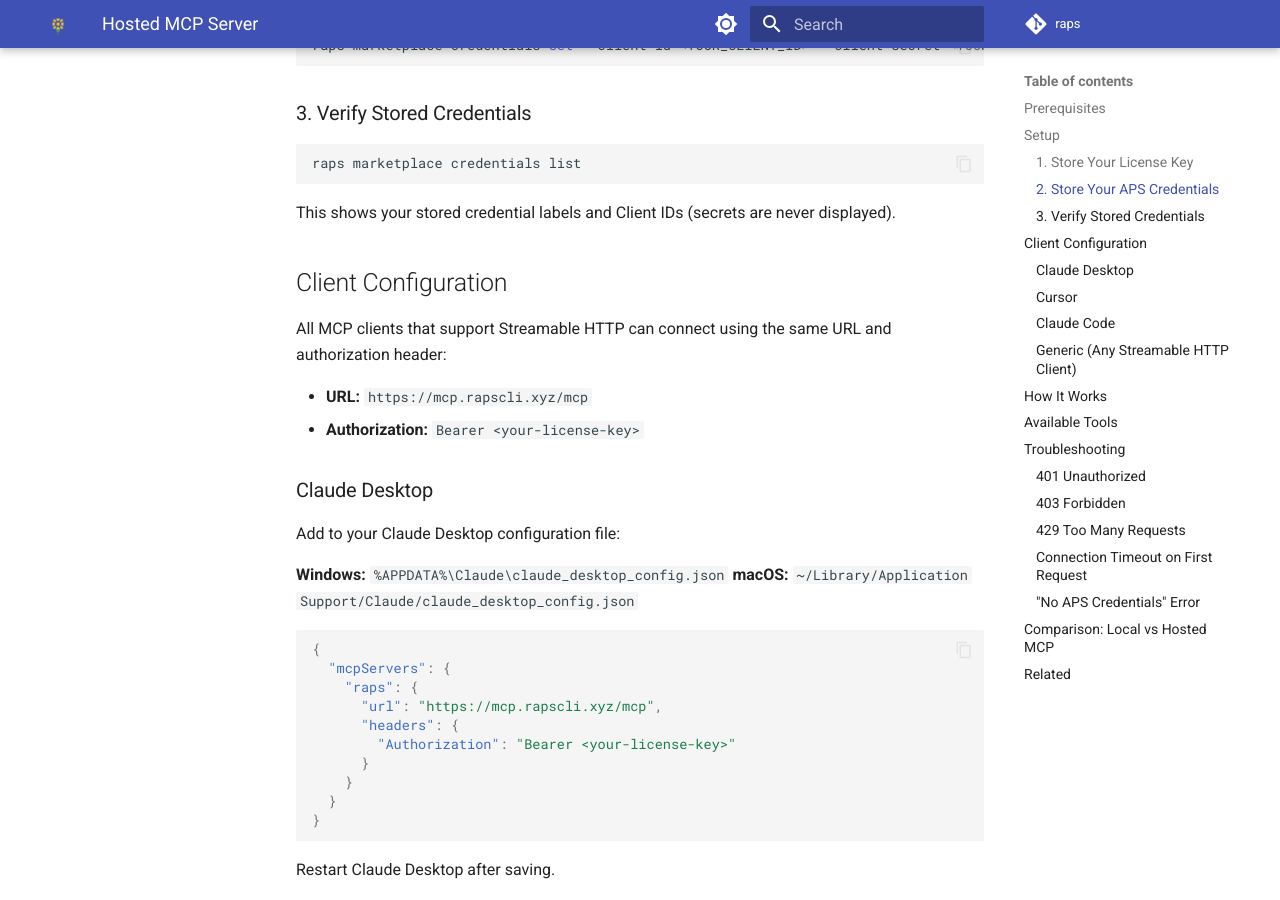
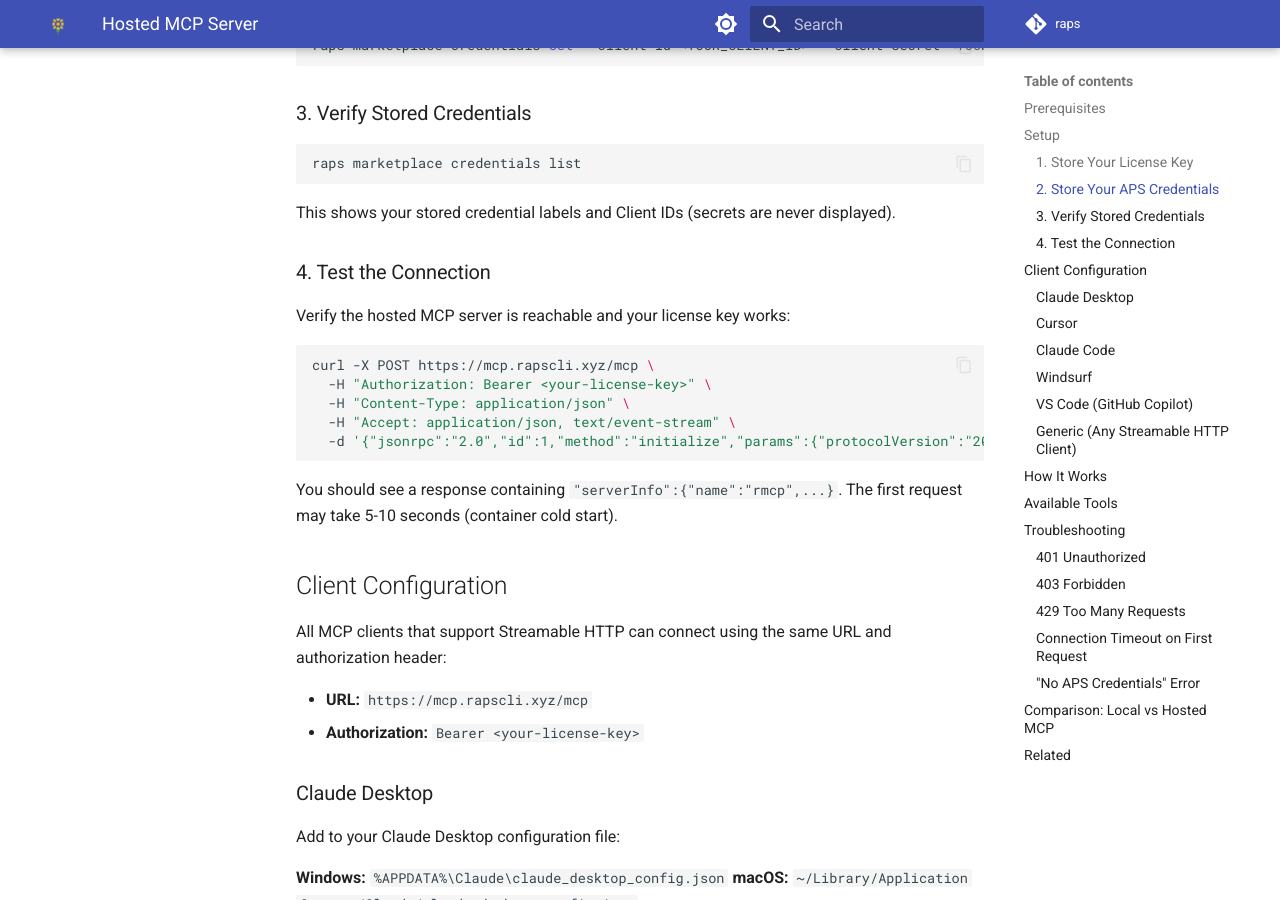
Before and after one commit to dmytro-yemelianov/raps, an MkDocs documentation site: the page built from docs/hosted-mcp.md, in a window 1280 px wide and 900 px high, scrolled down 751 px. Built offline with MkDocs 1.6.1 and Material for MkDocs 9.7.7, drawn with Linux system fonts in a browser that asks for light colours; comment, search, counter and statistics services are not loaded; some of the changed text lies outside the part shown.

Commit message:
docs: update hosted MCP guide with more clients and accurate timings
- Add Windsurf and VS Code (GitHub Copilot) config examples
- Add curl verification step to setup flow
- Fix cold start timing to 5-10s based on actual measurements

Co-Authored-By: Claude Opus 4.6 <noreply@anthropic.com>

````diff
--- a/docs/hosted-mcp.md
+++ b/docs/hosted-mcp.md
@@ -35,6 +35,20 @@ raps marketplace credentials list
 ```
 
 This shows your stored credential labels and Client IDs (secrets are never displayed).
+
+### 4. Test the Connection
+
+Verify the hosted MCP server is reachable and your license key works:
+
+```bash
+curl -X POST https://mcp.rapscli.xyz/mcp \
+  -H "Authorization: Bearer <your-license-key>" \
+  -H "Content-Type: application/json" \
+  -H "Accept: application/json, text/event-stream" \
+  -d '{"jsonrpc":"2.0","id":1,"method":"initialize","params":{"protocolVersion":"2025-03-26","capabilities":{},"clientInfo":{"name":"test","version":"1.0.0"}}}'
+```
+
+You should see a response containing `"serverInfo":{"name":"rmcp",...}`. The first request may take 5-10 seconds (container cold start).
 
 ## Client Configuration
 
@@ -95,6 +109,59 @@ Add to `.mcp.json` in your project root:
       "url": "https://mcp.rapscli.xyz/mcp",
       "headers": {
         "Authorization": "Bearer <your-license-key>"
+      }
+    }
+  }
+}
+```
+
+### Windsurf
+
+Add to `~/.codeium/windsurf/mcp_config.json`:
+
+```json
+{
+  "mcpServers": {
+    "raps": {
+      "serverUrl": "https://mcp.rapscli.xyz/mcp",
+      "headers": {
+        "Authorization": "Bearer <your-license-key>"
+      }
+    }
+  }
+}
+```
+
+### VS Code (GitHub Copilot)
+
+Add to `.vscode/mcp.json` in your project:
+
+```json
+{
+  "servers": {
+    "raps": {
+      "type": "http",
+      "url": "https://mcp.rapscli.xyz/mcp",
+      "headers": {
+        "Authorization": "Bearer <your-license-key>"
+      }
+    }
+  }
+}
+```
+
+Or add to your VS Code `settings.json`:
+
+```json
+{
+  "mcp": {
+    "servers": {
+      "raps": {
+        "type": "http",
+        "url": "https://mcp.rapscli.xyz/mcp",
+        "headers": {
+          "Authorization": "Bearer <your-license-key>"
+        }
       }
     }
   }
@@ -189,7 +256,7 @@ raps marketplace license <your-license-key>
 
 ### Connection Timeout on First Request
 
-**Cause:** Container cold start. The first request after a period of inactivity takes ~3-5 seconds while the container wakes up.
+**Cause:** Container cold start. The first request after a period of inactivity takes ~5-10 seconds while the container wakes up.
 
 **Fix:** This is expected. Subsequent requests within the same session are fast. No action needed.
 
@@ -219,7 +286,7 @@ raps marketplace credentials list
 | License | Free (open source) | Pro subscription required |
 | 3-Legged Auth | `raps auth login` (opens browser) | Not yet supported |
 | Tools | 107+ | 107+ (identical) |
-| Performance | Instant (local process) | ~3-5s cold start, then fast |
+| Performance | Instant (local process) | ~5-10s cold start, then ~300ms |
 
 ## Related
 
````
